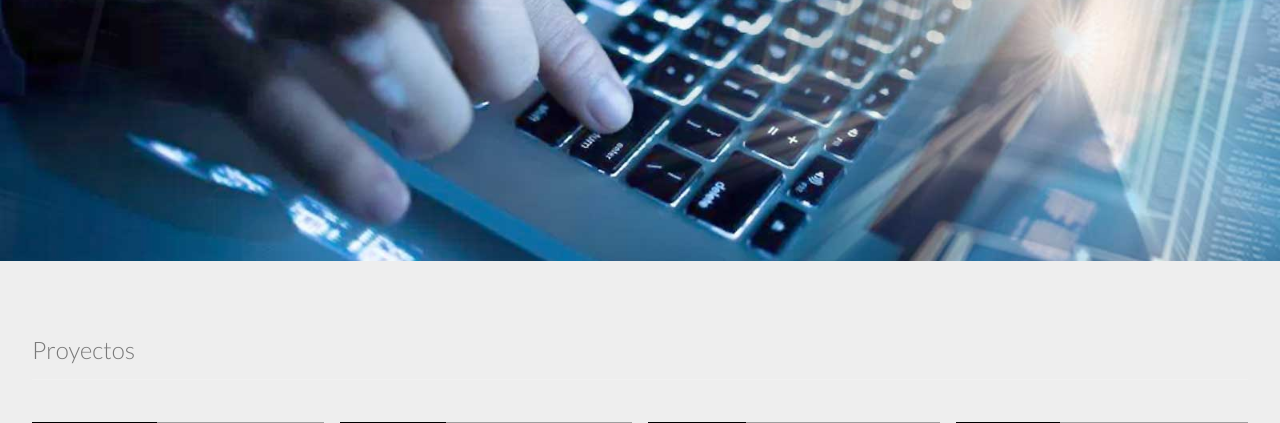
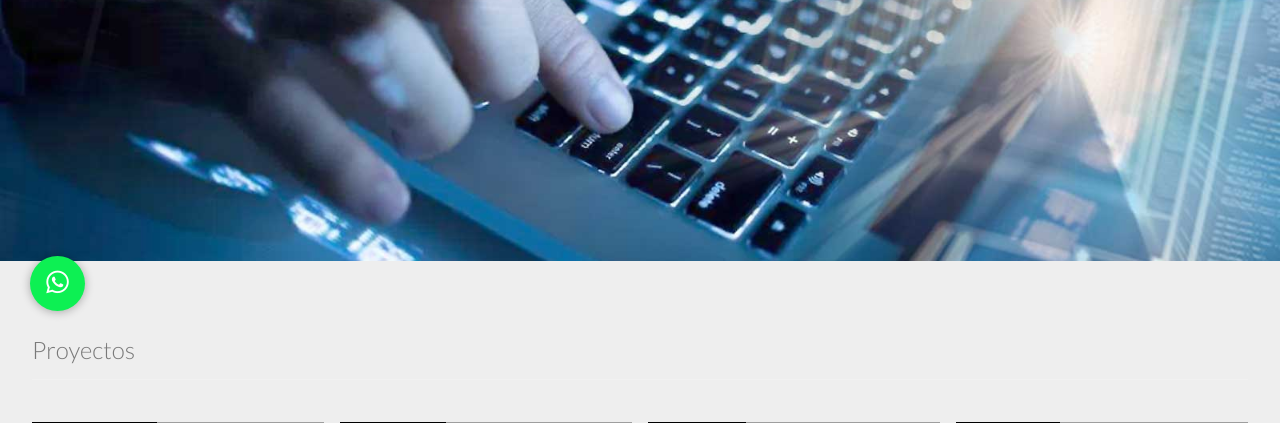
Before and after one commit to Kyousukee/keizandev, a PHP site: page / in a window 1280 px wide. Shown: the part 459-882 px from the top of the page. Run offline with PHP 8.4, Linux system fonts and the light colour scheme; some libraries are stand-ins or nearby versions; grey boxes are pictures that could not be loaded.

Commit message:
Update Index.php

```diff
--- a/Index.php
+++ b/Index.php
@@ -30,6 +30,9 @@
     <!--Ultimo estilo-->
     <link href="css/estilo.css" rel="stylesheet" />
     <link href="css/chk.css" rel="stylesheet" />
+    <link href="css/wsp.css" rel="stylesheet" />
+     <link href="css/boxicons.min.css" rel="stylesheet" />
+     <link href="css/boxicons.css" rel="stylesheet" />
 
     <!--DatePicker-->
     <script type="text/javascript" src="js/jquery-ui.js"></script>
@@ -152,6 +155,10 @@ transition: opacity 400ms ease-in;
 
     </style>
 <body>
+
+	<a href="https://api.whatsapp.com/send?phone=56932507495&text=Hola!%20Deseo%20mas%20informacion%20del%20servicio%EF%B8%8F" class="btn-wsp" target="_blank">
+    <i class='bx bxl-whatsapp'></i>
+  </a>
 
 <!-- Navbar (sit on top) -->
 <div class="w3-top">
```
